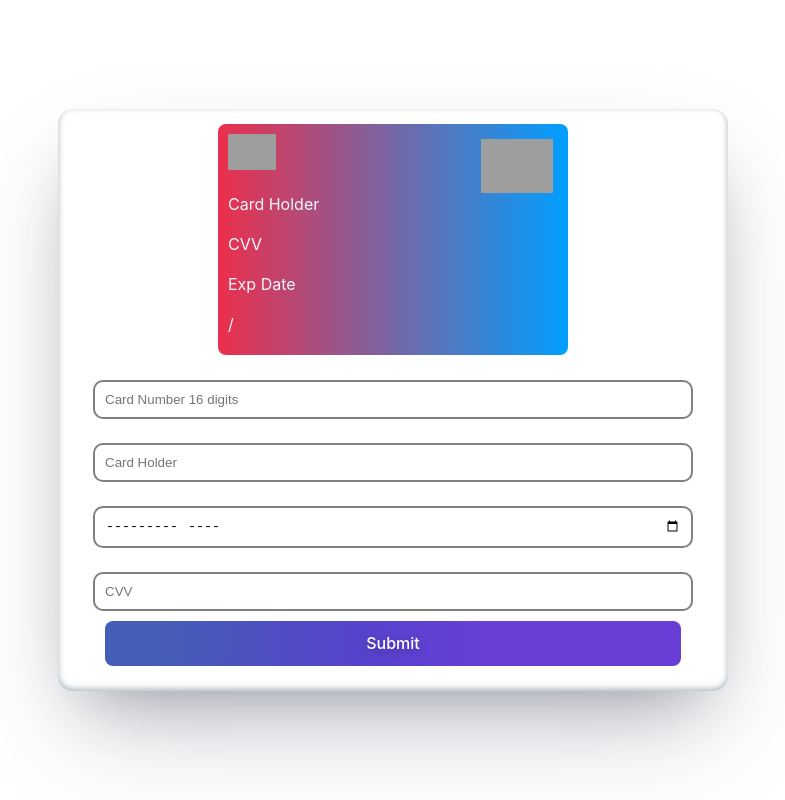
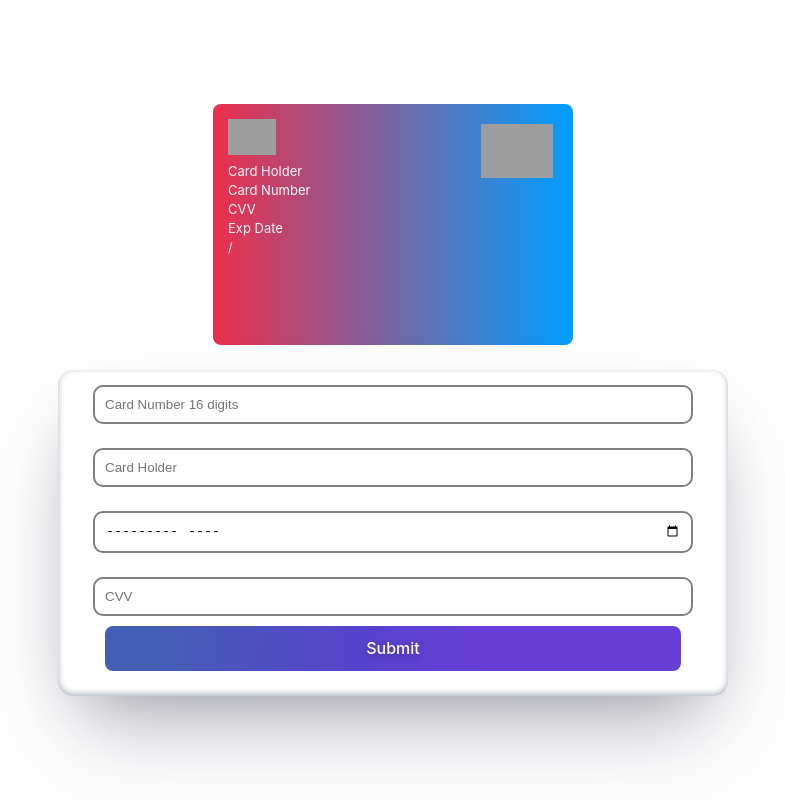
Before and after one commit to NiphoMathibela/DSW-Assignment-Q1, a React (Vite) app: page / in a window 1280 px wide. Shown: the whole page, without its empty margins (247-1032 px from the left). Built offline with nearby package versions, Linux system fonts and the light colour scheme; grey boxes are pictures that could not be loaded.

Commit message:
4 files modified

```diff
--- a/src/App.jsx
+++ b/src/App.jsx
@@ -1,6 +1,7 @@
 import { useState } from 'react'
 import './App.css'
 import Form from "./assets/Form";
+import Card from "./assets/Card";
 
 
 function App() {
@@ -76,7 +77,13 @@ function App() {
 
   return (
     <div className="App">
-
+      <Card
+        cardHolder= {cardHolder}
+        cardNum= {cardNum}
+        cvv= {cvv}
+        // expMonth= {expMonth}
+        // expYear= {expYear}
+      />
       <Form handleCardNum = {handleCardNum}
       handleSubmit = {handleSubmit}
       handleCardHolder= {handleCardHolder}
--- a/src/assets/Card.css
+++ b/src/assets/Card.css
@@ -4,8 +4,10 @@
   width: 330px;
   height: 211px;
   background: linear-gradient(to right, #ec2F4B, #009FFF);
-  padding: 10px;
+  padding: 15px;
   color: aliceblue;
+  font-size: small;
+  line-height: 6px;
 }
 
 .visa{
@@ -17,3 +19,8 @@
 .chip{
   width: 3.0rem;
 }
+
+#cardNum{
+  text-align: center;
+  margin: auto;
+}
--- a/src/assets/Card.jsx
+++ b/src/assets/Card.jsx
@@ -14,11 +14,16 @@ const Card = (props) => {
         <p>{props.cardHolder}</p>
       </div>
 
+      <div htmlId= "cardNum">
+        <p>Card Number</p>
+        <p>{props.cardNum}</p>
+      </div>
+
       <div>
         <p>CVV</p>
         <p>{props.cvv}</p>
 
-        <p>Exp Date</p>
+        <p htmlId= "expDate">Exp Date</p>
         <p>{props.expMonth}/{props.expYear}</p>
       </div>
 
--- a/src/assets/Form.jsx
+++ b/src/assets/Form.jsx
@@ -5,7 +5,7 @@ import Card from "./Card";
 const Form = (props) => {
   return(
     <div className= "container">
-      <Card/>
+
       <form>
 
         <input type= "number"
```
